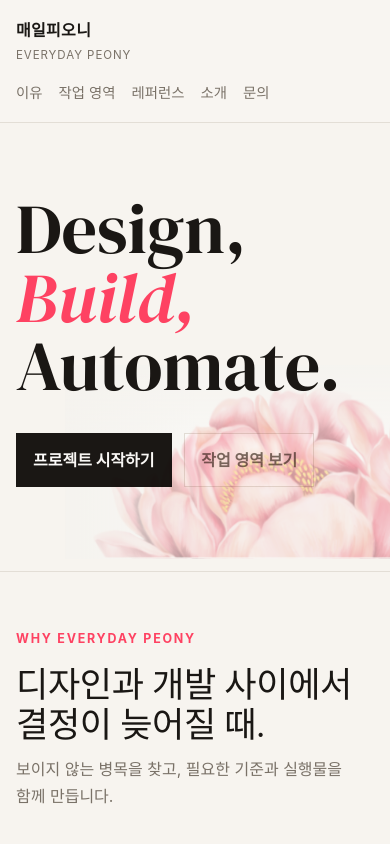
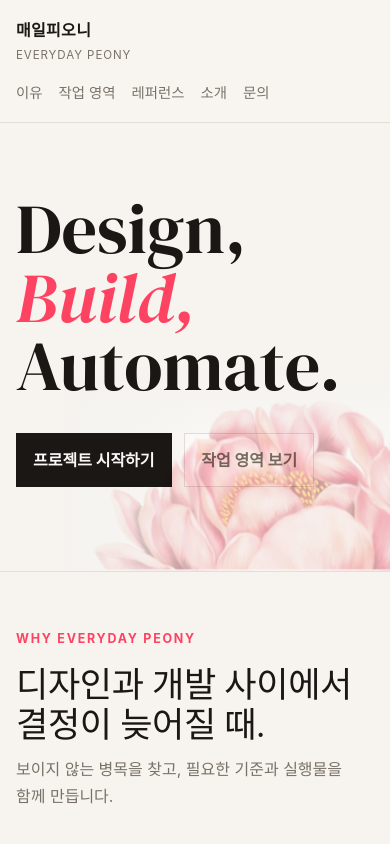
Before and after one commit to thePeony/peonyhome, a website: page index.html in a window 390 px wide. Shown: the top 844 px of the page. Drawn offline with Linux system fonts and the light colour scheme.

Commit message:
Fix mobile hero image bottom alignment

```diff
--- a/styles.css
+++ b/styles.css
@@ -971,7 +971,7 @@ h2 {
 
   .hero-inner::after {
     right: -8rem;
-    bottom: -4.5rem;
+    bottom: -5.25rem;
     width: 112vw;
     min-width: 360px;
     opacity: 0.42;
```
